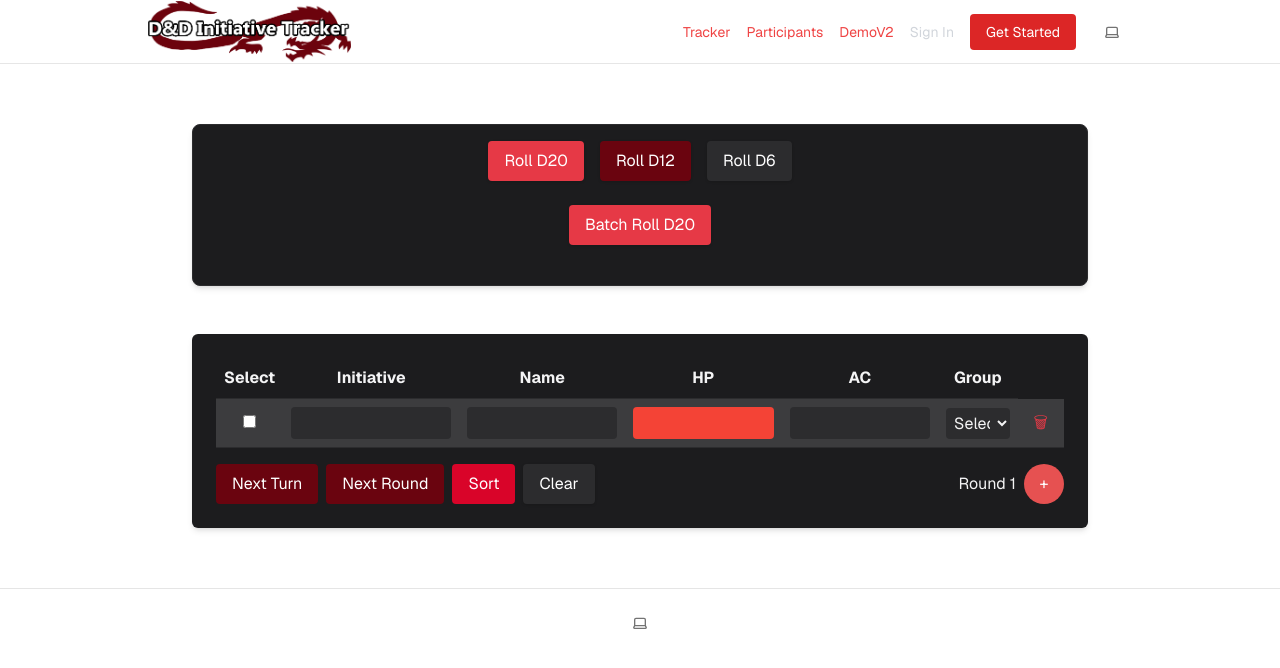
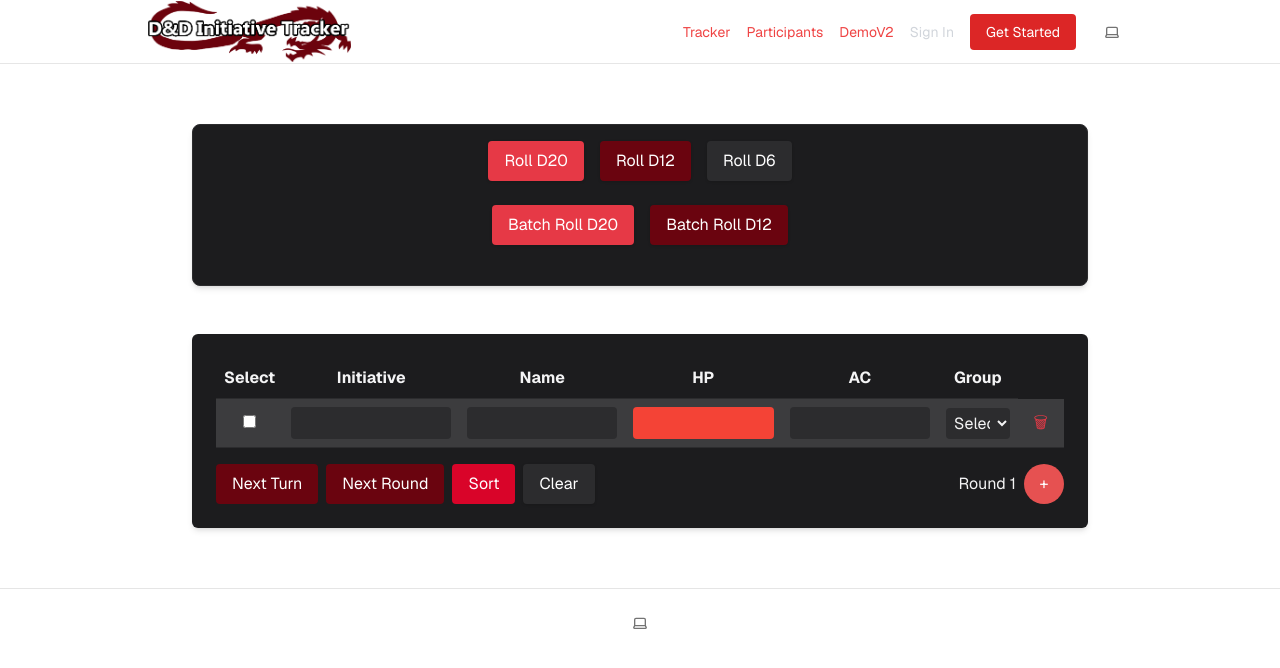
Before and after one commit to rakenduste-programmeerimine-2024/initiative-tracker, a Next.js app: page /tracker in a window 1280 px wide. Shown: the top 668 px of the page. Built offline with nearby package versions, Linux system fonts and the light colour scheme; no server answers.

Commit message:
feat: add D12 batch roll button

```diff
--- a/components/dice-roller.tsx
+++ b/components/dice-roller.tsx
@@ -36,6 +36,9 @@ export default function DiceRoller() {
         <button className="px-4 py-2 bg-[#e63946] text-white rounded shadow hover:bg-[#d62839] focus:outline-none">
           Batch Roll D20
         </button>
+        <button className="px-4 py-2 bg-[#6a040f] text-white rounded shadow hover:bg-[#9d0208] focus:outline-none">
+          Batch Roll D12
+        </button>
       </div>
       {result !== null && (
         <p className="text-xl font-bold">
```
